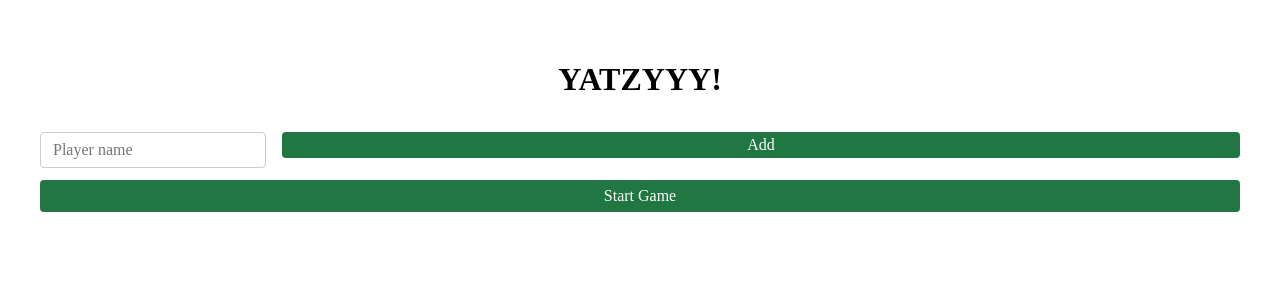
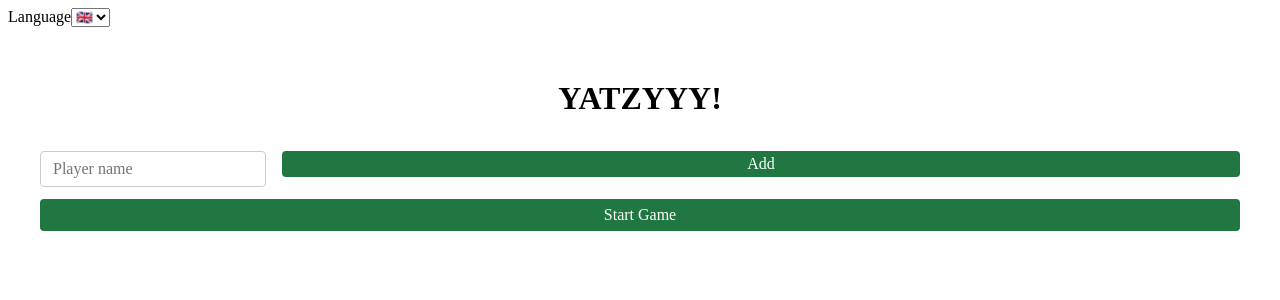
Before and after one commit to dardandauti/jatzie, a React (Vite) app: page / in a window 1280 px wide. Shown: the top 300 px of the page. Built offline with nearby package versions, Linux system fonts and the light colour scheme.

Commit message:
idk what i did really

```diff
--- a/package.json
+++ b/package.json
@@ -7,7 +7,9 @@
     "dev": "vite",
     "build": "tsc -b && vite build",
     "lint": "eslint .",
-    "preview": "vite preview"
+    "preview": "vite preview",
+        "predeploy": "npm run build",
+        "deploy": "gh-pages -d dist"
   },
   "dependencies": {
     "react": "^19.2.0",
@@ -22,6 +24,7 @@
     "eslint": "^9.39.1",
     "eslint-plugin-react-hooks": "^7.0.1",
     "eslint-plugin-react-refresh": "^0.4.24",
+    "gh-pages": "^6.3.0",
     "globals": "^16.5.0",
     "typescript": "~5.9.3",
     "typescript-eslint": "^8.46.4",
--- a/src/App.tsx
+++ b/src/App.tsx
@@ -32,7 +32,7 @@ function App() {
 
   return (
     <LocaleProvider>
-      {/* <LangSelector /> */}
+      <LangSelector />
       {players.length === 0 ? (
         <AddPlayers setPlayers={setPlayers} />
       ) : (
```
Also changed, not shown: 1 other file (tests, documents, lock files or other folders).
